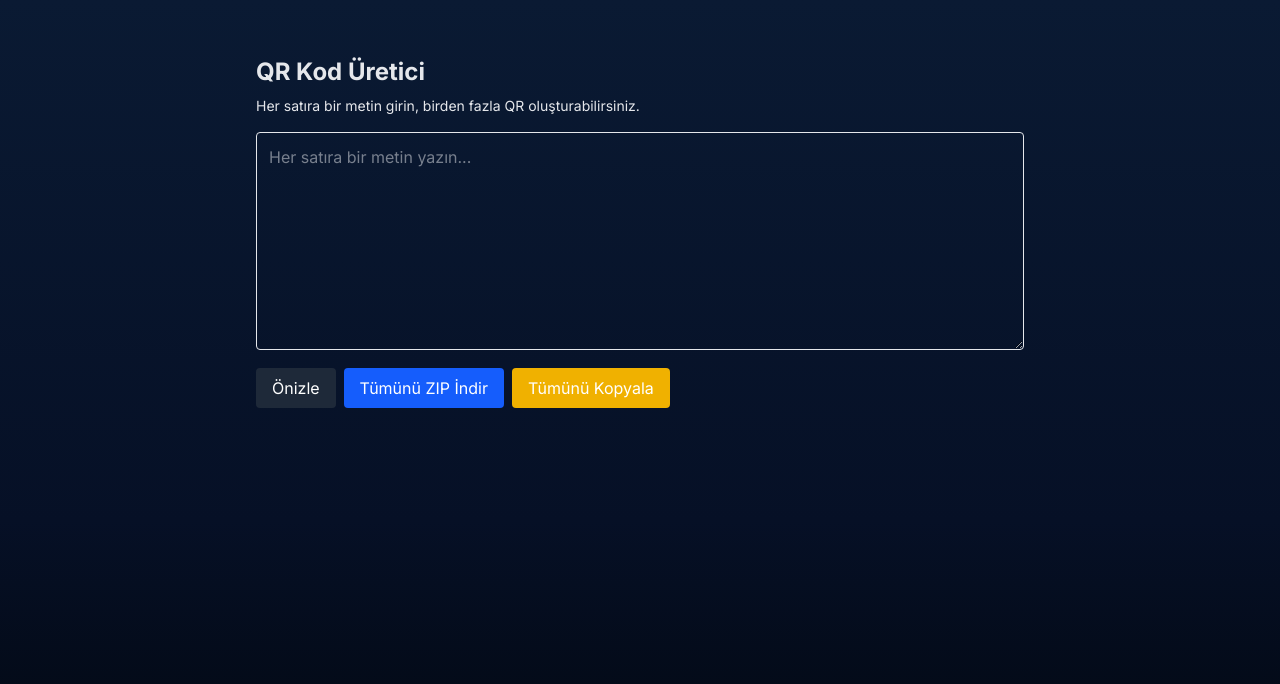
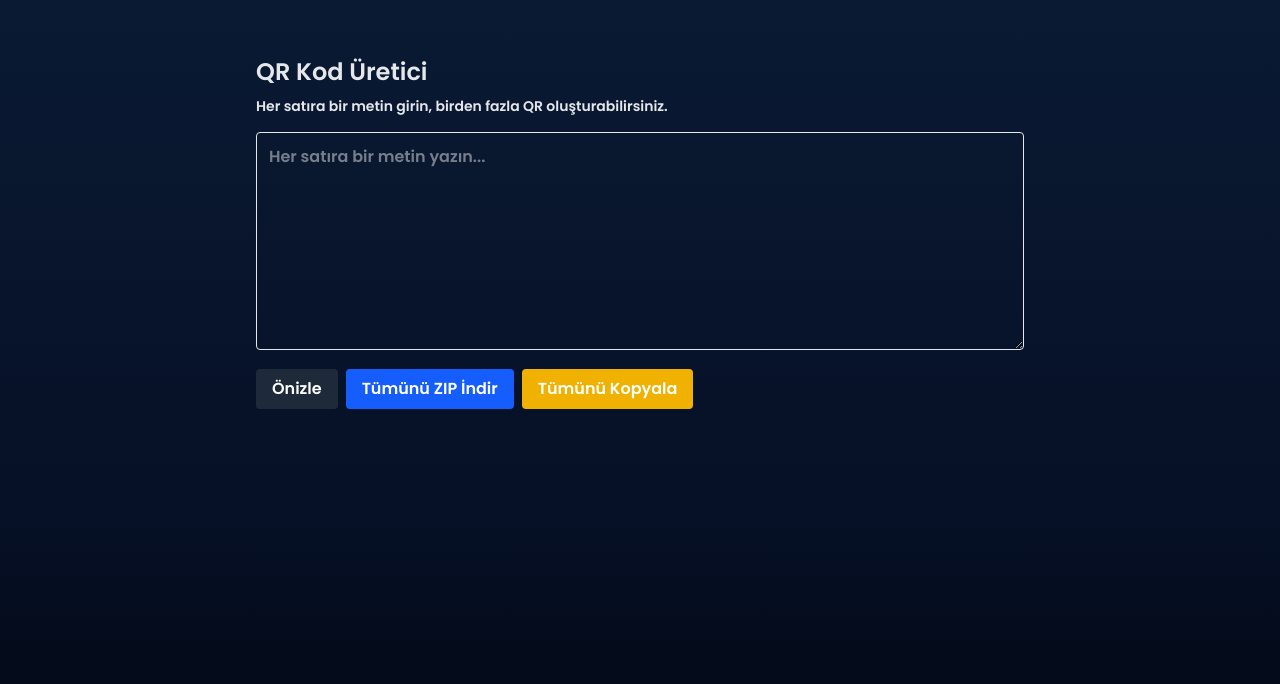
Before and after one commit to Rude34/cleanguy, a Next.js app: page /generate-qr in a window 1280 px wide. Shown: the top 684 px of the page. Built offline with nearby package versions, Linux system fonts and the light colour scheme.

Commit message:
Use Poppins, increase title size and stroke text for clearer 'l' glyph; await font load

```diff
--- a/app/generate-qr/GenerateQRClient.tsx
+++ b/app/generate-qr/GenerateQRClient.tsx
@@ -126,14 +126,20 @@ export default function GenerateQRClient() {
     const padding = 24
     const cardPadding = 20
     const cardWidth = qrSize + cardPadding * 2
-    const titleFontSize = Math.max(28, Math.floor(qrSize / 8))
+    const titleFontSize = Math.max(34, Math.floor(qrSize / 7))
     const lineGap = 8
 
     const canvas = document.createElement("canvas")
     const ctx = canvas.getContext("2d")!
 
-    // measure title (wrap if needed)
-    ctx.font = `bold ${titleFontSize}px "Inter", sans-serif`
+    // ensure font is loaded, then measure title (wrap if needed)
+    try {
+      await document.fonts.load(`bold ${titleFontSize}px Poppins`)
+      await document.fonts.ready
+    } catch (e) {
+      // ignore if Fonts API not available
+    }
+    ctx.font = `bold ${titleFontSize}px "Poppins", sans-serif`
     const maxTextWidth = cardWidth - cardPadding * 2
     const words = text.split(" ")
     const lines: string[] = []
@@ -176,14 +182,19 @@ export default function GenerateQRClient() {
     ctx.lineWidth = 8
     roundRect(ctx, rx, ry, cw, ch, r, false, true)
 
-    // draw title lines
+    // draw title lines with stroke to increase weight and clarity
     ctx.fillStyle = "#000"
     ctx.textAlign = "center"
     ctx.textBaseline = "top"
-    ctx.font = `bold ${titleFontSize}px "Inter", sans-serif`
+    ctx.font = `bold ${titleFontSize}px "Poppins", sans-serif`
     const centerX = rx + cw / 2
     let y = ry + cardPadding
+    ctx.lineJoin = 'round'
     for (let i = 0; i < lines.length; i++) {
+      // stroke to make glyphs thicker and more distinguishable
+      ctx.lineWidth = 6
+      ctx.strokeStyle = "#000"
+      ctx.strokeText(lines[i], centerX, y)
       ctx.fillText(lines[i], centerX, y)
       y += titleLineHeight
     }
--- a/app/globals.css
+++ b/app/globals.css
@@ -1,4 +1,4 @@
-@import url('https://fonts.googleapis.com/css2?family=Inter:wght@400;700;800&display=swap');
+@import url('https://fonts.googleapis.com/css2?family=Poppins:wght@600;700;800&display=swap');
 @import "tailwindcss";
 
 :root {
@@ -23,7 +23,7 @@
 body {
   background: linear-gradient(180deg, #0a1a33 0%, #061026 65%, #020710 100%);
   color: #e5e7eb;
-  font-family: "Inter", "Segoe UI", "Arial", sans-serif;
+  font-family: "Poppins", "Inter", "Segoe UI", "Arial", sans-serif;
   margin: 0;
   min-height: 100vh;
 }
```
